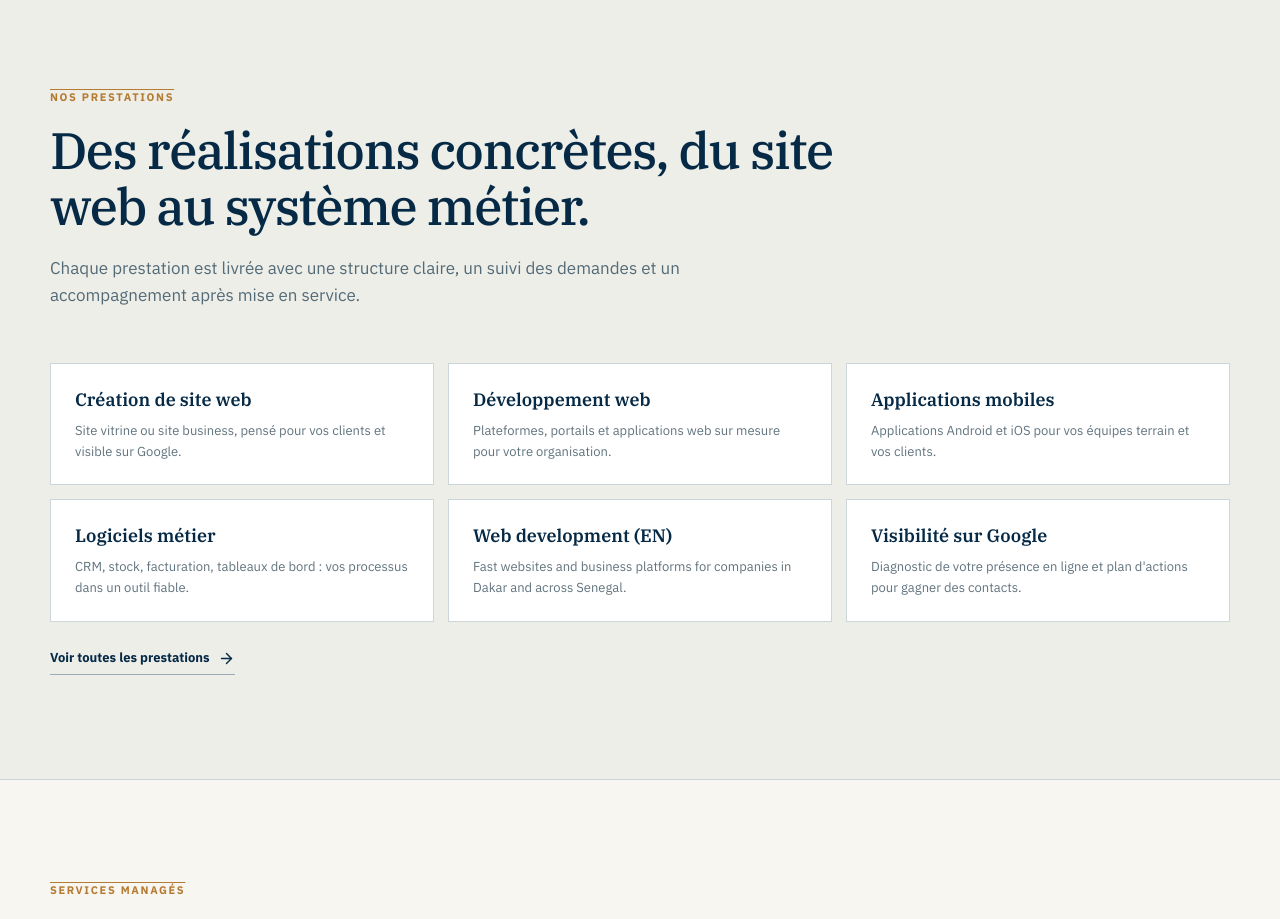
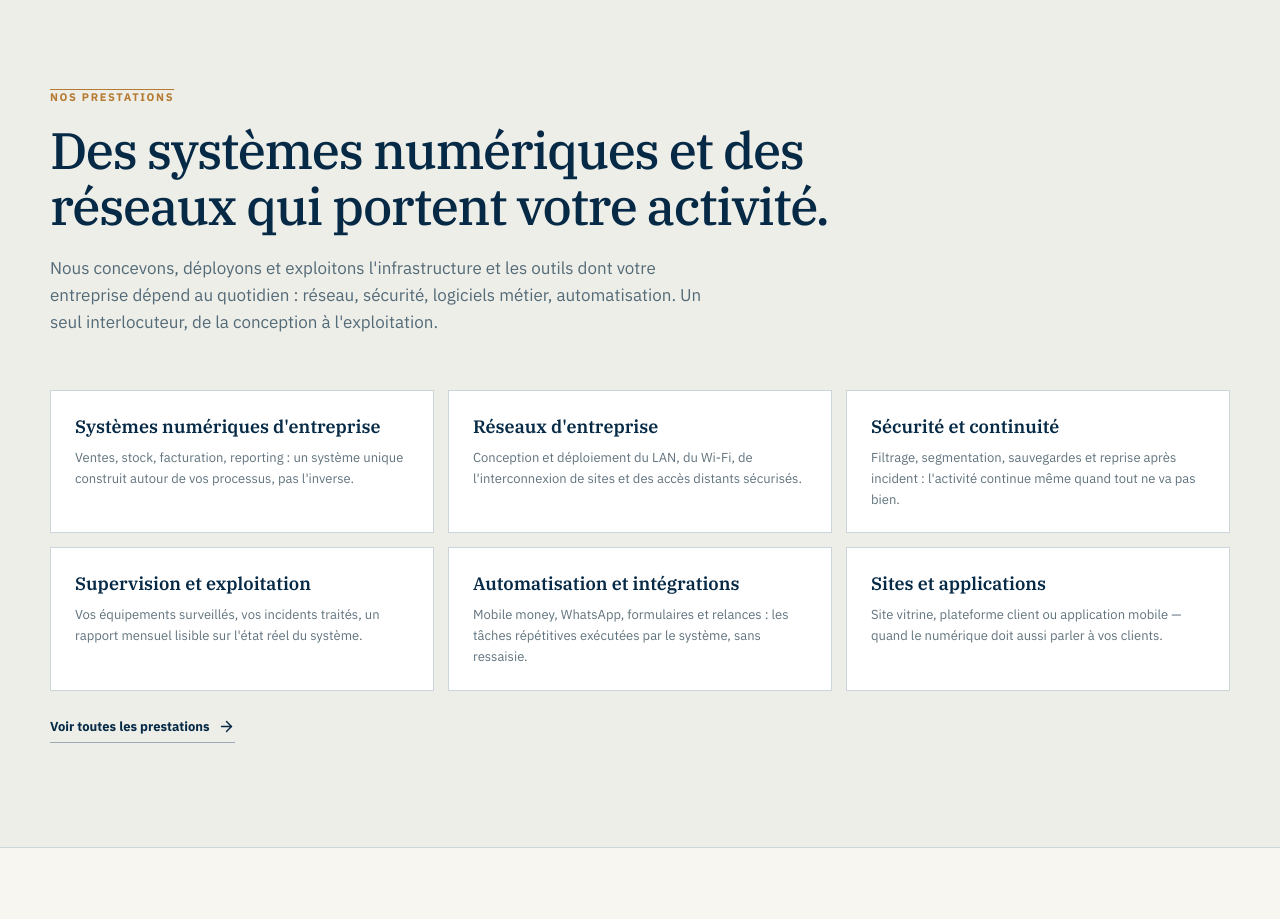
Before and after one commit to boobacar/fallcontech, a React (Vite) app: page / in a window 1280 px wide. Shown: the part 3420-4339 px from the top of the page. Built offline with nearby package versions, Linux system fonts and the light colour scheme.

Commit message:
feat(home): prestations recentrées sur les systèmes numériques et les réseaux d'entreprise

```diff
--- a/src/pages/Home.jsx
+++ b/src/pages/Home.jsx
@@ -277,33 +277,33 @@ export default function Home() {
         <div className="site-shell">
           <div className="section-heading compact">
             <p className="overline">Nos prestations</p>
-            <h2>Des réalisations concrètes, du site web au système métier.</h2>
-            <p>Chaque prestation est livrée avec une structure claire, un suivi des demandes et un accompagnement après mise en service.</p>
+            <h2>Des systèmes numériques et des réseaux qui portent votre activité.</h2>
+            <p>Nous concevons, déployons et exploitons l'infrastructure et les outils dont votre entreprise dépend au quotidien : réseau, sécurité, logiciels métier, automatisation. Un seul interlocuteur, de la conception à l'exploitation.</p>
           </div>
           <div className="prestation-grid">
+            <Link className="prestation-card" to="/services/software-development-senegal">
+              <h3>Systèmes numériques d'entreprise</h3>
+              <p>Ventes, stock, facturation, reporting : un système unique construit autour de vos processus, pas l'inverse.</p>
+            </Link>
+            <Link className="prestation-card" to="/services/reseau-et-securite">
+              <h3>Réseaux d'entreprise</h3>
+              <p>Conception et déploiement du LAN, du Wi-Fi, de l'interconnexion de sites et des accès distants sécurisés.</p>
+            </Link>
+            <Link className="prestation-card" to="/services/pare-feu-manage">
+              <h3>Sécurité et continuité</h3>
+              <p>Filtrage, segmentation, sauvegardes et reprise après incident : l'activité continue même quand tout ne va pas bien.</p>
+            </Link>
+            <Link className="prestation-card" to="/services/supervision-infrastructure">
+              <h3>Supervision et exploitation</h3>
+              <p>Vos équipements surveillés, vos incidents traités, un rapport mensuel lisible sur l'état réel du système.</p>
+            </Link>
+            <Link className="prestation-card" to="/services/automatisation-whatsapp-senegal">
+              <h3>Automatisation et intégrations</h3>
+              <p>Mobile money, WhatsApp, formulaires et relances : les tâches répétitives exécutées par le système, sans ressaisie.</p>
+            </Link>
             <Link className="prestation-card" to="/services/creation-site-web-dakar">
-              <h3>Création de site web</h3>
-              <p>Site vitrine ou site business, pensé pour vos clients et visible sur Google.</p>
-            </Link>
-            <Link className="prestation-card" to="/services/developpeur-web-senegal">
-              <h3>Développement web</h3>
-              <p>Plateformes, portails et applications web sur mesure pour votre organisation.</p>
-            </Link>
-            <Link className="prestation-card" to="/services/mobile-app-development-senegal">
-              <h3>Applications mobiles</h3>
-              <p>Applications Android et iOS pour vos équipes terrain et vos clients.</p>
-            </Link>
-            <Link className="prestation-card" to="/services/software-development-senegal">
-              <h3>Logiciels métier</h3>
-              <p>CRM, stock, facturation, tableaux de bord : vos processus dans un outil fiable.</p>
-            </Link>
-            <Link className="prestation-card" to="/services/web-development-senegal">
-              <h3>Web development (EN)</h3>
-              <p>Fast websites and business platforms for companies in Dakar and across Senegal.</p>
-            </Link>
-            <Link className="prestation-card" to="/services/audit-seo-professionnel-senegal">
-              <h3>Visibilité sur Google</h3>
-              <p>Diagnostic de votre présence en ligne et plan d'actions pour gagner des contacts.</p>
+              <h3>Sites et applications</h3>
+              <p>Site vitrine, plateforme client ou application mobile — quand le numérique doit aussi parler à vos clients.</p>
             </Link>
           </div>
           <div className="prestation-more">
```
